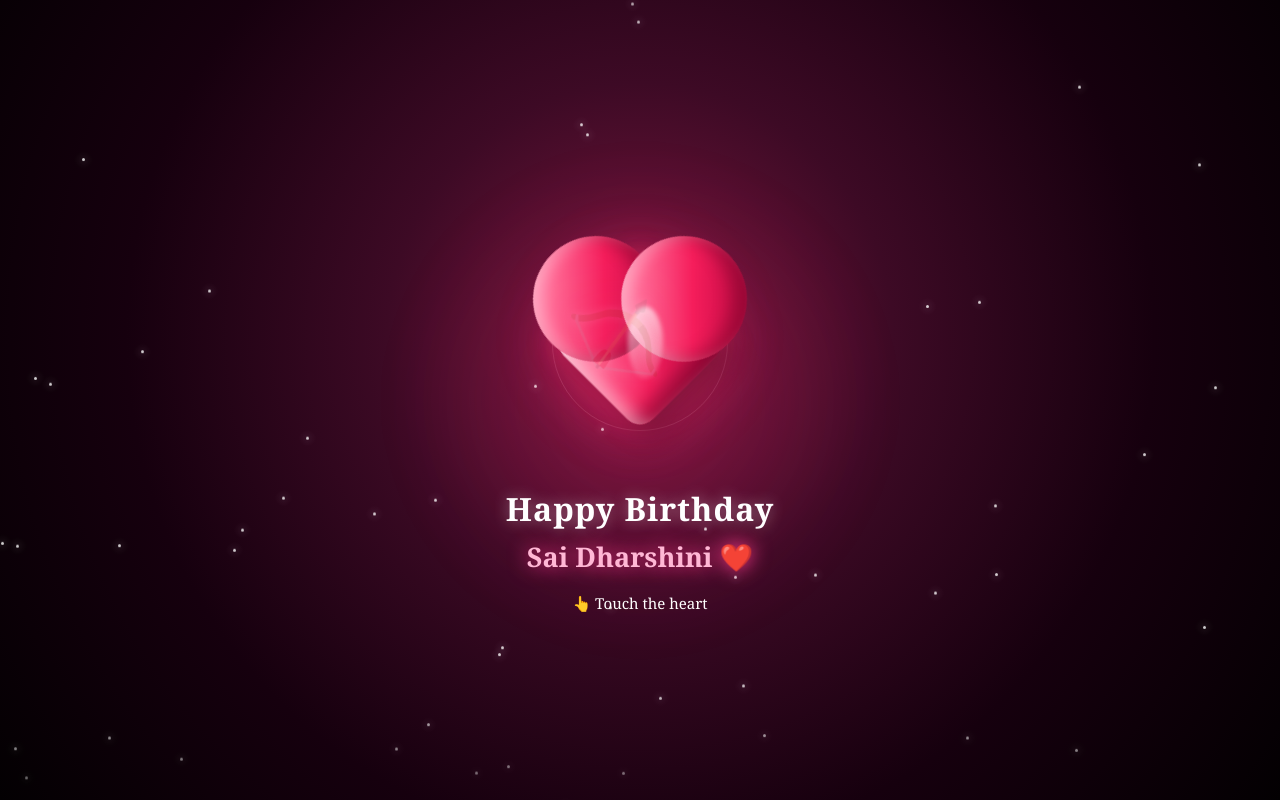
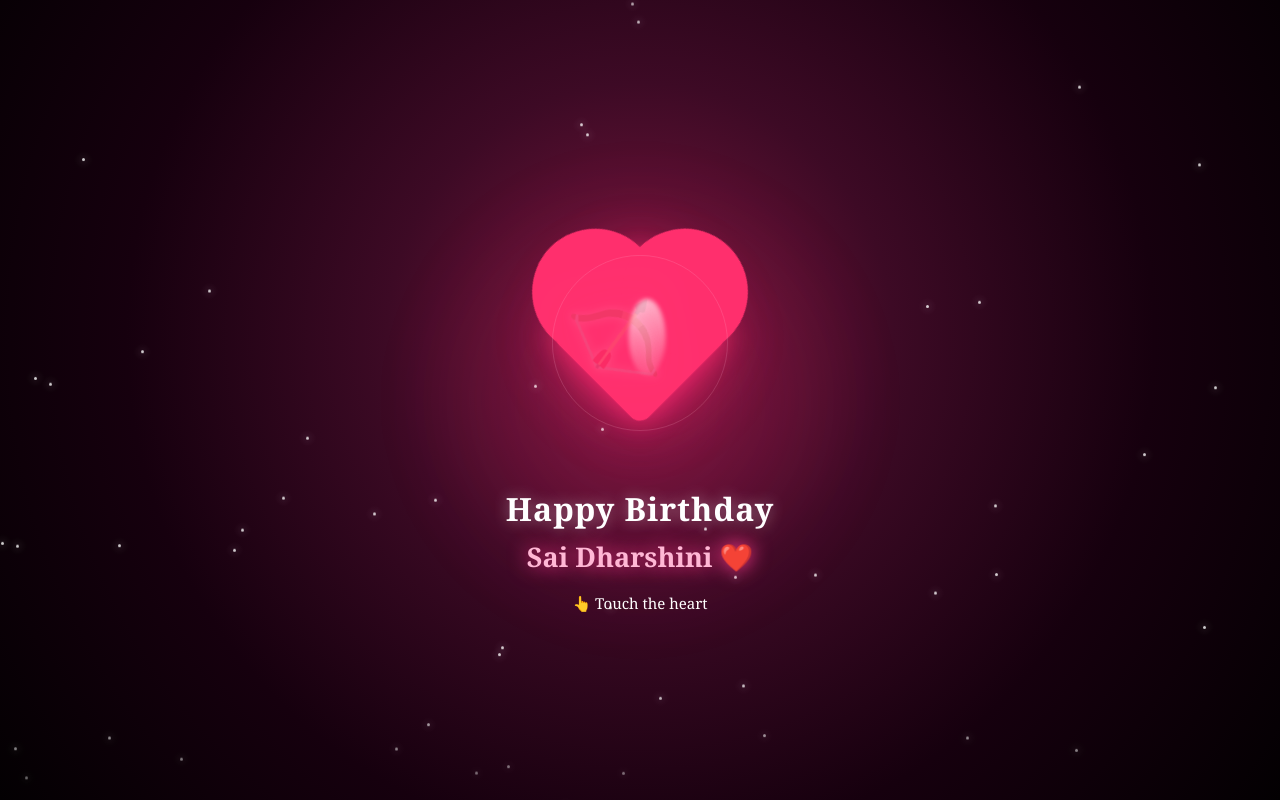
Before and after one commit to anbuselvan11092007-cmd/Happy-birth-day-sai, a plain HTML site: page index.html in a window 1280 px wide. Drawn offline with Linux system fonts and the light colour scheme.

Commit message:
Update index.html

```diff
--- a/index.html
+++ b/index.html
@@ -225,60 +225,33 @@ body{
 }
 
 /* =========================
-   NEW PREMIUM HEART ❤️
+   SIMPLE PREMIUM HEART
 ========================= */
 
 .heart{
-
     position:absolute;
 
     left:50%;
     top:52%;
 
-    width:125px;
-    height:125px;
-
-    background:
-        linear-gradient(
-            135deg,
-            #ffb6cc 0%,
-            #ff6b96 25%,
-            #f51d5b 55%,
-            #a90038 100%
-        );
+    width:120px;
+    height:120px;
 
     transform:
         translate(-50%,-50%)
         rotate(-45deg);
 
-    border-radius:
-        18px 0 18px 18px;
+    background:#ff2f6d;
+
+    border-radius:12px;
 
     box-shadow:
-
-        inset 8px 8px 15px
-        rgba(255,255,255,.38),
-
-        inset -12px -14px 18px
-        rgba(80,0,30,.45),
-
-        0 10px 25px
-        rgba(0,0,0,.45),
-
-        0 0 25px
-        rgba(255,40,110,.9),
-
-        0 0 65px
-        rgba(255,40,110,.5);
+        0 0 25px rgba(255,40,110,.9),
+        0 0 60px rgba(255,40,110,.45);
 
     animation:
-        premiumHeartbeat 2.2s ease-in-out infinite;
-
-    z-index:5;
-}
-
-
-/* Heart top curves */
+        heartFloat 3s ease-in-out infinite;
+}
 
 .heart::before,
 .heart::after{
@@ -287,38 +260,22 @@ body{
 
     position:absolute;
 
-    width:125px;
-    height:125px;
+    width:120px;
+    height:120px;
+
+    background:#ff2f6d;
 
     border-radius:50%;
-
-    background:
-        linear-gradient(
-            135deg,
-            #ffb6cc 0%,
-            #ff6b96 25%,
-            #f51d5b 55%,
-            #a90038 100%
-        );
-
-    box-shadow:
-        inset 7px 7px 14px
-        rgba(255,255,255,.25),
-
-        inset -10px -12px 16px
-        rgba(80,0,30,.35);
 }
 
 .heart::before{
-
-    top:-62px;
+    top:-60px;
     left:0;
 }
 
 .heart::after{
-
     top:0;
-    left:62px;
+    left:60px;
 }
 
 
```
